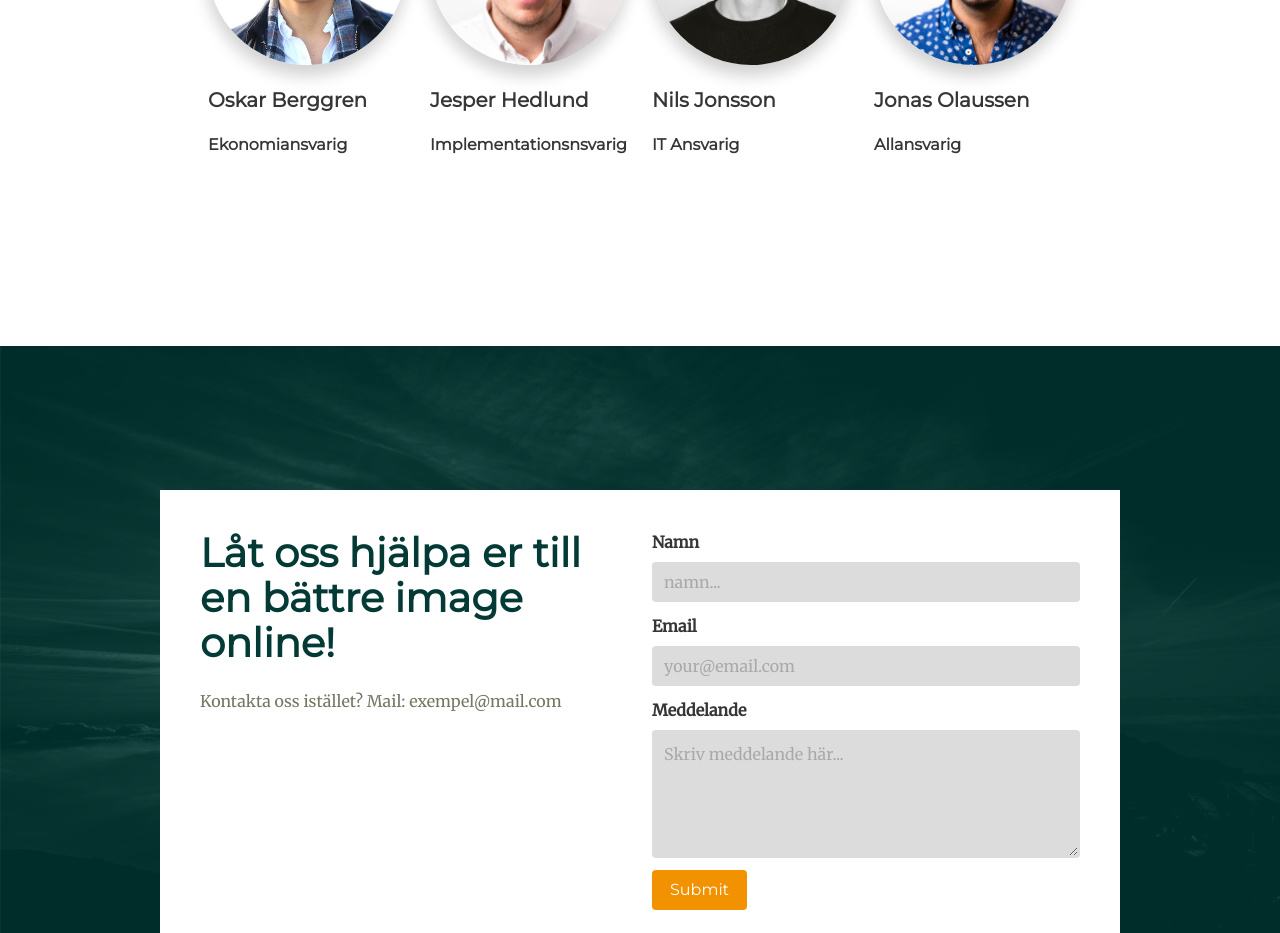
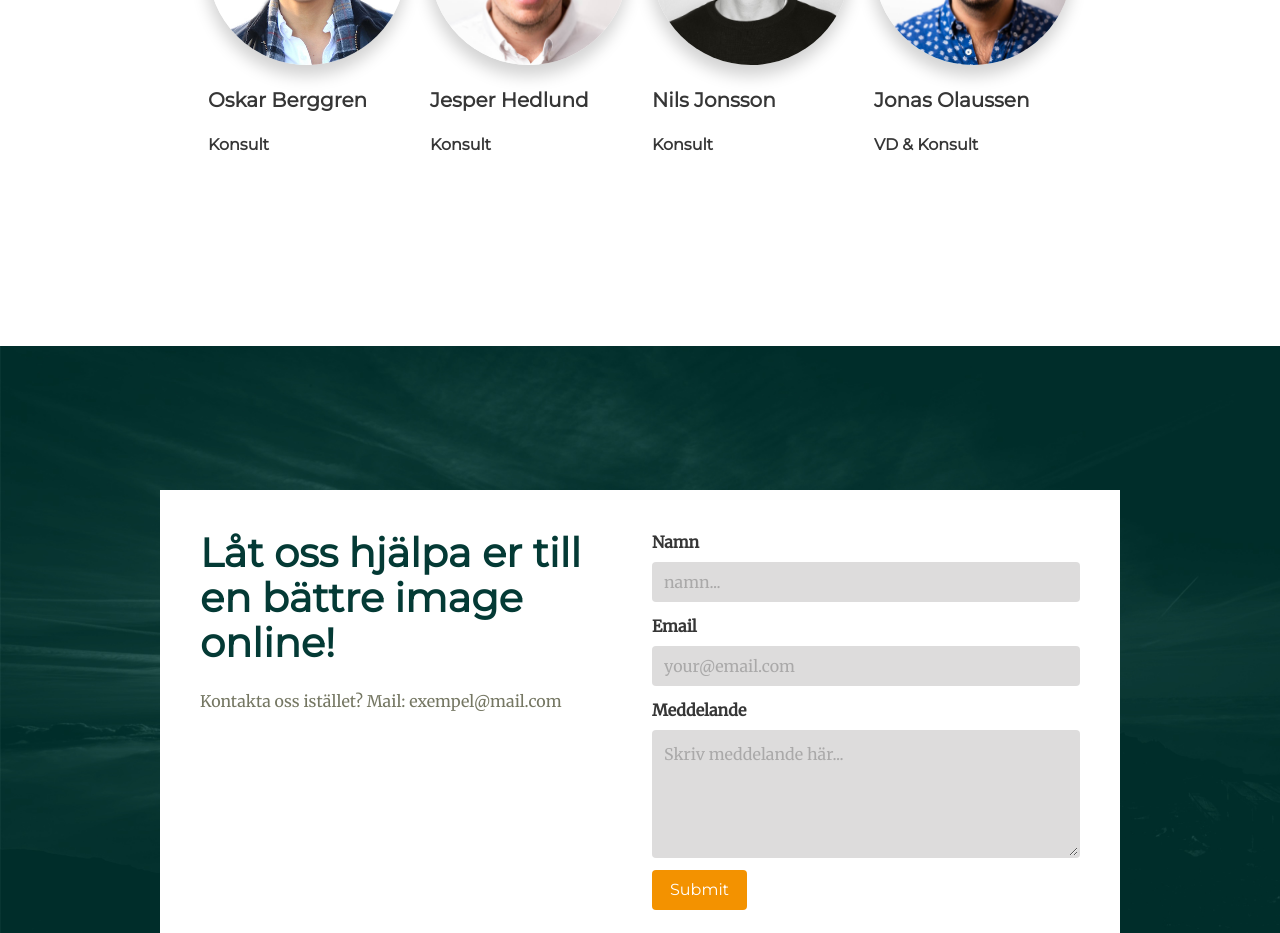
Before and after one commit to codebyjonas/digitalframgang.com, a React (Create React App) app: page / in a window 1280 px wide. Shown: the part 3240-4173 px from the top of the page. Built offline with nearby package versions, Linux system fonts and the light colour scheme.

Commit message:
changed role-name on about us

```diff
--- a/src/components/AboutUs.js
+++ b/src/components/AboutUs.js
@@ -4,22 +4,22 @@ const members = [
     {
         id: 'oskarberggren',
         name: 'Oskar Berggren',
-        role: 'Ekonomiansvarig'
+        role: 'Konsult'
     },
     {
         id: 'jesperhedlund',
         name: 'Jesper Hedlund',
-        role: 'Implementationsnsvarig'
+        role: 'Konsult'
     },
     {
         id: 'nilsjonsson',
         name: 'Nils Jonsson',
-        role: 'IT Ansvarig'
+        role: 'Konsult'
     },
     {
         id: 'jonasolaussen',
         name: 'Jonas Olaussen',
-        role: 'Allansvarig'
+        role: 'VD & Konsult'
     }
 ]
 
```
